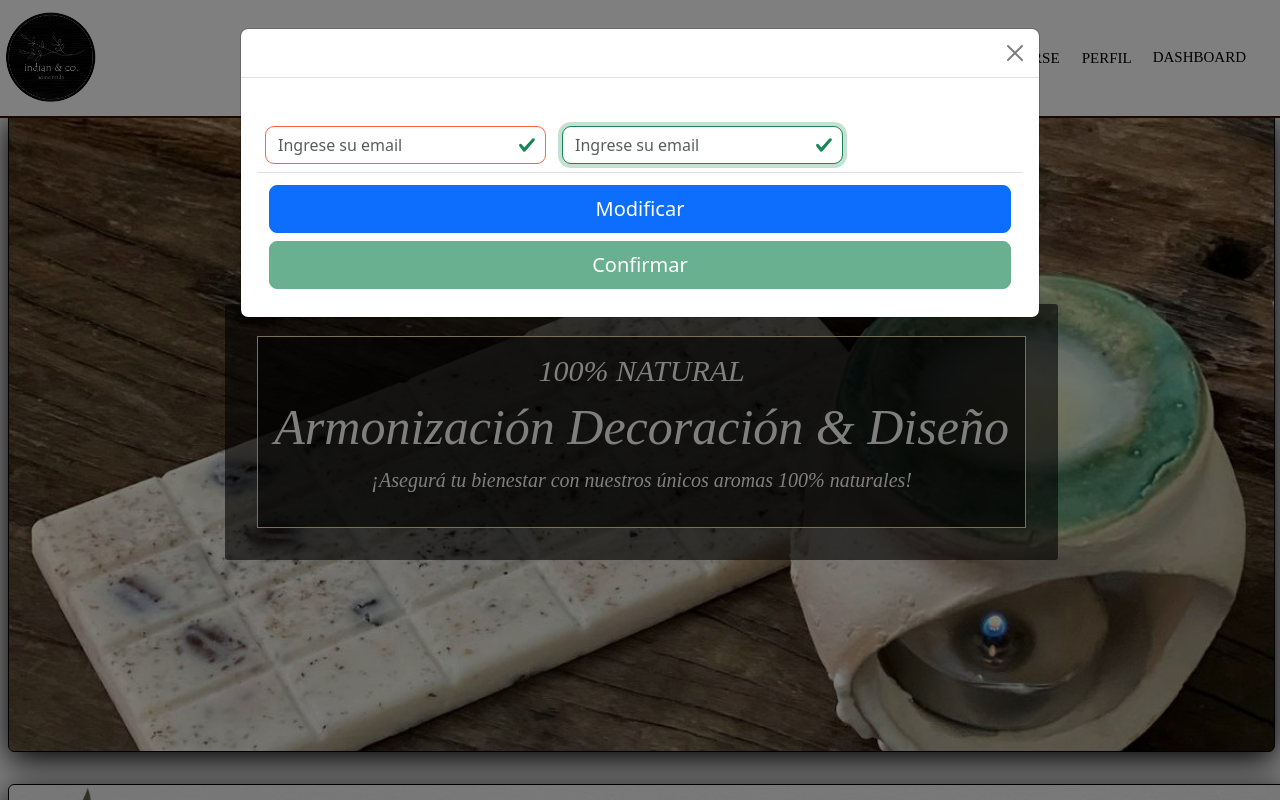
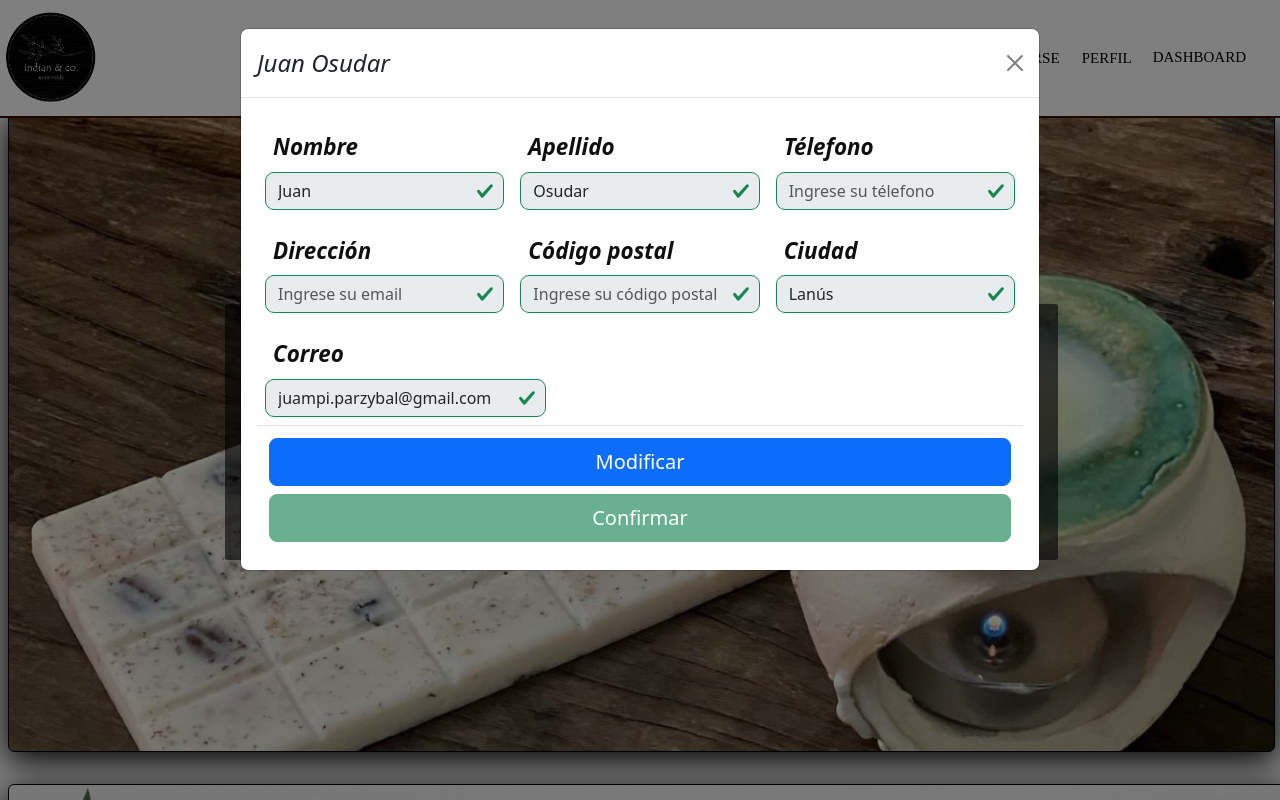
Before and after one commit to indianandco/Indian_Co, a React (Vite) app in the folder Client/: page / in a window 1280 px wide. Both pictures are taken after a click on the button "PERFIL". Shown: the top 800 px of the page. Built offline with nearby package versions, Linux system fonts and the light colour scheme.

Commit message:
fix(profile): terminando perfil de usuario

```diff
--- a/Client/src/utils/registerValidation.js
+++ b/Client/src/utils/registerValidation.js
@@ -34,24 +34,24 @@ const validation = (form) =>{
         errors.password = 'La Contraseña debe contener al menos una letra y un número';
       }
 
-    /* if (form.address.trim() === '') {
+    if (form.address?.trim() === '') {
       errors.address = 'El campo Dirección es requerido';
     }
 
-    if (form.city.trim() === '') {
+    if (form.city?.trim() === '') {
       errors.city = 'El campo Ciudad es requerido';
     }
 
-    if (form.zipcode.trim() === '') {
+    if (form.zipcode?.trim() === '') {
       errors.zipcode = 'El campo Código postal es requerido';
     }
 
-    if (form.phone.trim() === '') {
+    if (form.phone?.trim() === '') {
         errors.phone = 'El campo Télefono es requerido';
     }
-    else if (!numberRegex.test(form.phone)) {
+    else if (!numberRegex.test(form?.phone)) {
         errors.phone = "Solo se permiten números";
-    } */
+    }
 
     return errors;
 }
--- a/Client/src/views/UserProfile/UserProfile.jsx
+++ b/Client/src/views/UserProfile/UserProfile.jsx
@@ -9,44 +9,58 @@ import validation from "../../utils/registerValidation";
 const UserProfile = () => {
 
     const [user, setUser] = useState({
+        first_name: "",
+        last_name: "",
+        phone: "",
+        address: "",
+        zipcode: "",
+        city: "",
+        email: ""
+    });
+
+    const [error, setError] = useState({
+        first_name: "",
+        last_name: "",
+        phone: "",
+        address: "",
+        zipcode: "",
+        city: "",
+        email: ""
+    })
+
+    const userHardcode = {
         first_name: "Juan",
         last_name: "Osudar",
-        password: "123asd@",
-        phone: "1134240778",
-        address: "La rioja 457",
-        zipcode: "1824",
+        phone: "",
+        address: "",
+        zipcode: "",
         city: "Lanús",
         email: "juampi.parzybal@gmail.com"
-    });
+    }
 
+    const [disabled, setDisabled] = useState(true);
     const [validated, setValidated] = useState(true);
     const [show, setShow] = useState(false);
-    const [form, setForm] = useState({
-        email: '',
-        password: ''
-    })
-    const [error, setError] = useState({
-        email: 'El campo Email es requerido',
-        password: 'El campo Contraseña es requerido',
-    })
 
     const handleSubmit = (updateUser) => {
         updateUserInfo("/edit", updateUser)
     }
+
+    const handleClick = () => setDisabled(false)
 
     const handleChange = (event) => {
 
         const value = event.target.value
         const name = event.target.name
 
-        setForm({
-            ...form,
+        setUser({
+            ...user,
             [name]: value
         })
 
-        setError((validation({ ...form, [name]: value })))
+        setError((validation({ ...user, [name]: value })))
 
-        if (!Object.keys((validation({ ...form, [name]: value }))).length) {
+        if (!Object.keys((validation({ ...user, [name]: value }))).length) {
             setValidated(false)
         }
         else {
@@ -55,7 +69,8 @@ const UserProfile = () => {
     }
 
     useEffect(() => {
-        setUser(sessionStorage.getItem('user'));
+        /* setUser(sessionStorage.getItem('user')); */ // Esto lo descomentamos cuando el usuario se este guardando en sessions
+        setUser(userHardcode)
     }, [])
 
     return (
@@ -73,21 +88,22 @@ const UserProfile = () => {
             >
                 <Modal.Header closeButton>
                     <Modal.Title id="example-custom-modal-styling-title">
-                        {user?.first_name}
+                        {`${user?.first_name}  ${user.last_name}`}
                     </Modal.Title>
                 </Modal.Header>
                 <Modal.Body>
                     <Form onSubmit={handleSubmit} >
                         <Form.Group className="d-flex flex-row align-items-center">
                             <Form.Group className="m-2" controlId="exampleForm.ControlInput1">
-                                <Form.Label>{user?.first_name}</Form.Label>
+                                <Form.Label>Nombre</Form.Label>
                                 <Form.Control
+                                    disabled={disabled}
                                     required
                                     onChange={handleChange}
-                                    name="email"
+                                    name="first_name"
                                     value={user?.first_name}
                                     type="text"
-                                    placeholder="Ingrese su email"
+                                    placeholder="Ingrese su nombre"
                                     className={`form-control ${error?.first_name ? "is-invalid" : "is-valid"}`}
                                     feedback={error?.first_name}
                                     autoFocus
@@ -97,14 +113,15 @@ const UserProfile = () => {
                             </Form.Control.Feedback> */}
                             </Form.Group>
                             <Form.Group className="m-2" controlId="exampleForm.ControlInput1">
-                                <Form.Label>{user?.last_name}</Form.Label>
+                                <Form.Label>Apellido</Form.Label>
                                 <Form.Control
+                                    disabled={disabled}
                                     required
                                     onChange={handleChange}
-                                    name="email"
+                                    name="last_name"
                                     value={user?.last_name}
                                     type="text"
-                                    placeholder="Ingrese su email"
+                                    placeholder="Ingrese su apellido"
                                     className={`form-control ${error?.last_name ? "is-invalid" : "is-valid"}`}
                                     feedback={error?.last_name}
                                     autoFocus
@@ -113,12 +130,106 @@ const UserProfile = () => {
                                 {loginError.email}
                             </Form.Control.Feedback> */}
                             </Form.Group>
+                            <Form.Group className="m-2" controlId="exampleForm.ControlInput1">
+                                <Form.Label>Télefono</Form.Label>
+                                <Form.Control
+                                    disabled={disabled}
+                                    required
+                                    onChange={handleChange}
+                                    name="phone"
+                                    value={user?.phone}
+                                    type="text"
+                                    placeholder="Ingrese su télefono"
+                                    className={`form-control ${error?.phone ? "is-invalid" : "is-valid"}`}
+                                    feedback={error?.phone}
+                                    autoFocus
+                                />
+                                {/* <Form.Control.Feedback type="invalid">
+                                {loginError.email}
+                            </Form.Control.Feedback> */}
+                            </Form.Group>
+                        </Form.Group>
+                        <Form.Group className="d-flex flex-row align-items-center">
+                            <Form.Group className="m-2" controlId="exampleForm.ControlInput1">
+                                <Form.Label>Dirección</Form.Label>
+                                <Form.Control
+                                    disabled={disabled}
+                                    required
+                                    onChange={handleChange}
+                                    name="address"
+                                    value={user?.address}
+                                    type="text"
+                                    placeholder="Ingrese su email"
+                                    className={`form-control ${error?.address ? "is-invalid" : "is-valid"}`}
+                                    feedback={error?.address}
+                                    autoFocus
+                                />
+                                {/* <Form.Control.Feedback type="invalid">
+                                {loginError.email}
+                            </Form.Control.Feedback> */}
+                            </Form.Group>
+                            <Form.Group className="m-2" controlId="exampleForm.ControlInput1">
+                                <Form.Label>Código postal</Form.Label>
+                                <Form.Control
+                                    disabled={disabled}
+                                    required
+                                    onChange={handleChange}
+                                    name="zipcode"
+                                    value={user?.zipcode}
+                                    type="text"
+                                    placeholder="Ingrese su código postal"
+                                    className={`form-control ${error?.zipcode ? "is-invalid" : "is-valid"}`}
+                                    feedback={error?.zipcode}
+                                    autoFocus
+                                />
+                                {/* <Form.Control.Feedback type="invalid">
+                                {loginError.email}
+                            </Form.Control.Feedback> */}
+                            </Form.Group>
+                            <Form.Group className="m-2" controlId="exampleForm.ControlInput1">
+                                <Form.Label>Ciudad</Form.Label>
+                                <Form.Control
+                                    disabled={disabled}
+                                    required
+                                    onChange={handleChange}
+                                    name="city"
+                                    value={user?.city}
+                                    type="text"
+                                    placeholder="Ingrese su ciudad"
+                                    className={`form-control ${error?.city ? "is-invalid" : "is-valid"}`}
+                                    feedback={error?.city}
+                                    autoFocus
+                                />
+                                {/* <Form.Control.Feedback type="invalid">
+                                {loginError.email}
+                            </Form.Control.Feedback> */}
+                            </Form.Group>
+                        </Form.Group>
+                        <Form.Group className="d-flex flex-row align-items-center">
+                            <Form.Group className="m-2" controlId="exampleForm.ControlInput1">
+                                <Form.Label>Correo</Form.Label>
+                                <Form.Control
+                                    disabled={disabled}
+                                    required
+                                    onChange={handleChange}
+                                    name="email"
+                                    value={user?.email}
+                                    type="email"
+                                    placeholder="Ingrese su email"
+                                    className={`form-control ${error?.email ? "is-invalid" : "is-valid"}`}
+                                    feedback={error?.email}
+                                    autoFocus
+                                />
+                                {/* <Form.Control.Feedback type="invalid">
+                                {loginError.email}
+                            </Form.Control.Feedback> */}
+                            </Form.Group>
                         </Form.Group>
                         <Modal.Footer className='p-2 d-flex flex-row'>
-                            <Button style={{ width: "100%" }} size='lg' variant="primary" type="submit">
+                            <Button style={{ width: "100%" }} onClick={() => handleClick()} size='lg' variant="primary" type="submit">
                                 Modificar
                             </Button>
-                            <Button style={{ width: "100%" }} disabled={validated} size='lg' variant="success" type="submit">
+                            <Button style={{ width: "100%" }} disabled={disabled && validated} size='lg' variant="success" type="submit">
                                 Confirmar
                             </Button>
                         </Modal.Footer>
```
